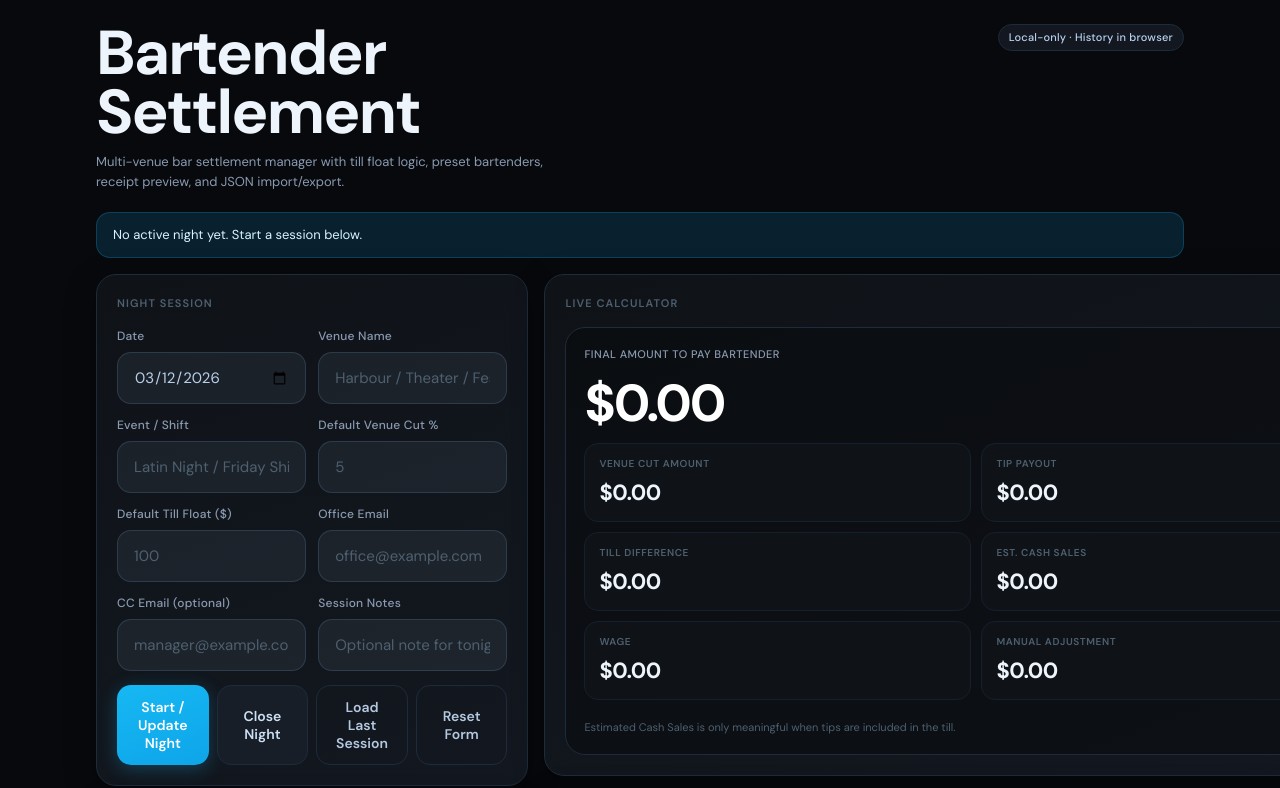
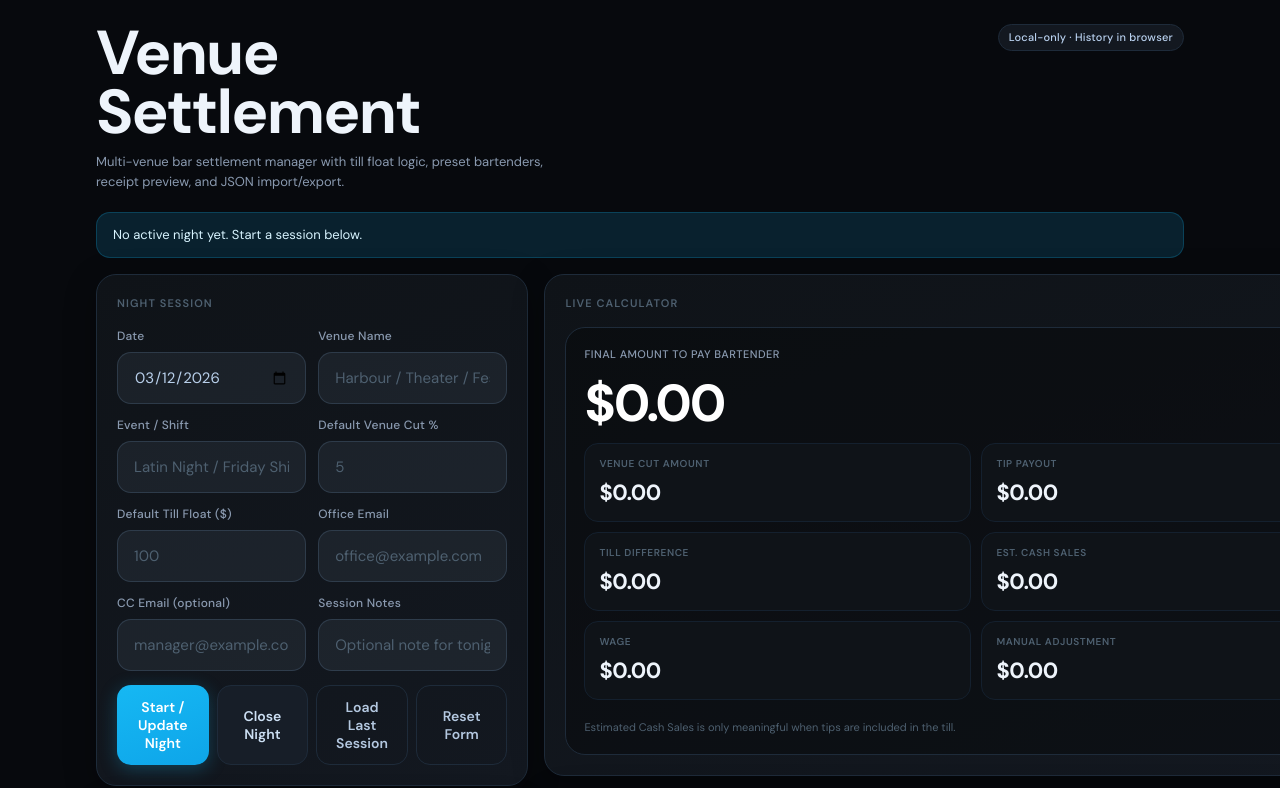
Before and after one commit to Danielai666/bartender-settlement-system, a plain HTML site: page index.html in a window 1280 px wide. Shown: the top 788 px of the page. Drawn offline with nearby package versions, Linux system fonts and the light colour scheme; a web font is replaced by a local one.

Commit message:
Add files via upload

```diff
--- a/index.html
+++ b/index.html
@@ -440,7 +440,7 @@
     <!-- HERO -->
     <header class="hero">
       <div>
-        <h1 class="hero__title">Bartender<br>Settlement</h1>
+        <h1 class="hero__title">Venue<br>Settlement</h1>
         <p class="hero__subtitle">Multi-venue bar settlement manager with till float logic, preset bartenders, receipt preview, and JSON import/export.</p>
       </div>
       <span class="badge">Local-only · History in browser</span>
```
